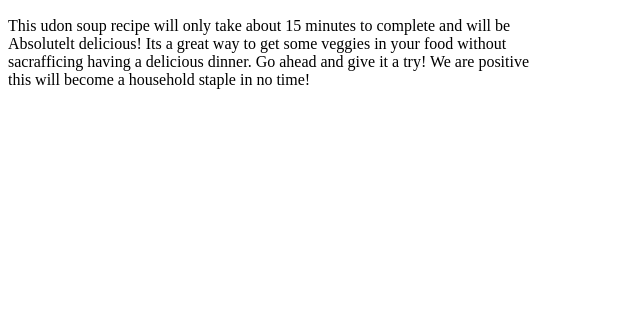
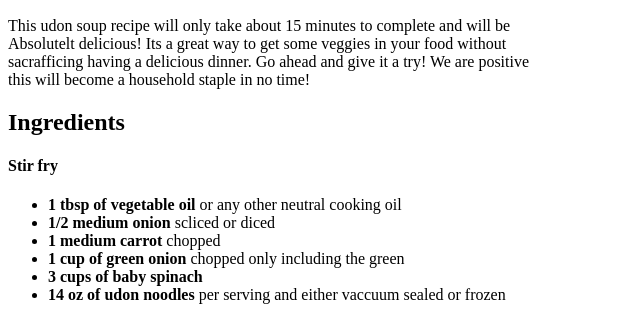
Before and after one commit to Armyant98/odin-recipes, a plain HTML site: page recipes/udon_stirfry.html in a window 1280 px wide. Shown: the part 634-954 px from the top of the page, without its empty margins (0-640 px from the left). Before the commit the page ends 800 px from the top, so only its background shows below. Drawn offline with Linux system fonts and the light colour scheme.

Commit message:
Added ingredients list
ingredients will be segmented by section of food each containing their own unordered lists.

```diff
--- a/recipes/udon_stirfry.html
+++ b/recipes/udon_stirfry.html
@@ -17,6 +17,16 @@
         sacrafficing having a delicious dinner. Go ahead and give it a try! We are positive<br>
         this will become a household staple in no time!
     </p>
+    <h2>Ingredients</h2>
+    <h4>Stir fry</h4>
+    <ul>
+        <li><b>1 tbsp of vegetable oil</b> or any other neutral cooking oil</li>
+        <li><b>1/2 medium onion</b> scliced or diced</li>
+        <li><b>1 medium carrot</b> chopped </li>
+        <li><b>1 cup of green onion</b> chopped only including the green</li>
+        <li><b>3 cups of baby spinach</b></li>
+        <li><b>14 oz of udon noodles</b> per serving and either vaccuum sealed or frozen</li>
+    </ul>
 
 </body>
 </html>
```
